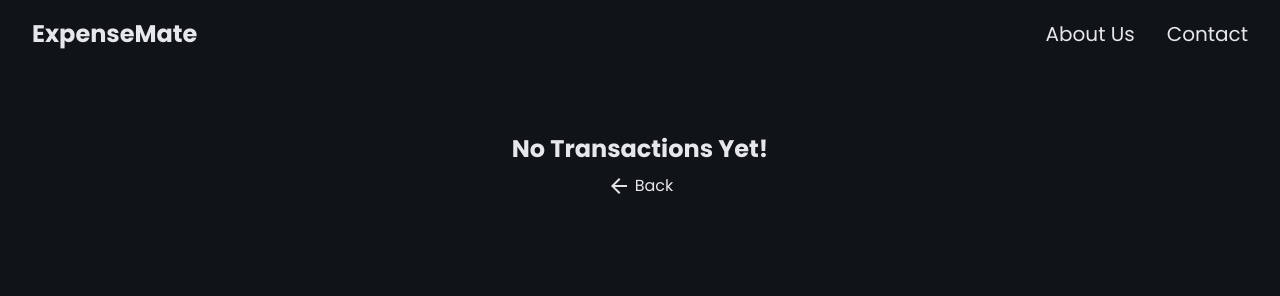
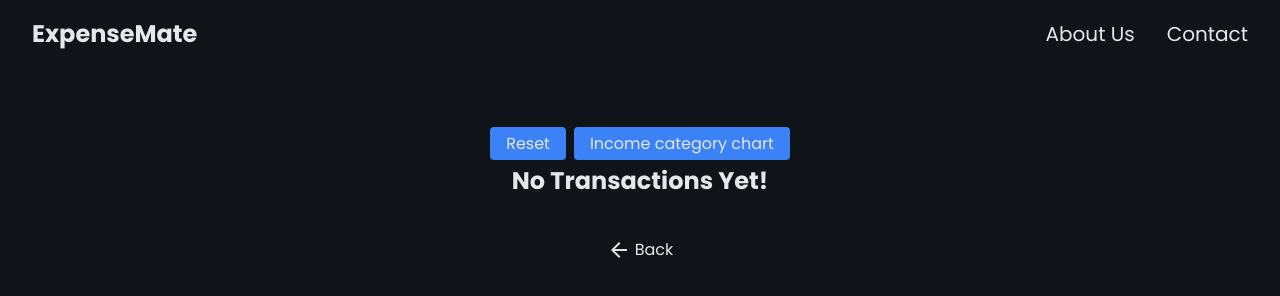
Before and after one commit to swapnasahoo/expense-tracker, a plain HTML site: page chart.html in a window 1280 px wide. Drawn offline with nearby package versions, Linux system fonts and the light colour scheme; a web font is replaced by a local one.

Commit message:
Added pie-chart to display all the income-category transaction(like salary, freelance etc)

```diff
--- a/chart.html
+++ b/chart.html
@@ -61,8 +61,13 @@
       </div>
     </main>
 
+    <div class="filter-div">
+      <button class="chart-reset-btn">Reset</button>
+      <button class="income-category-btn">Income category chart</button>
+    </div>
     <section class="summary">
       <canvas class="pie-chart"></canvas>
+      <canvas class="income-pie-chart"></canvas>
       <a href="index.html" class="back-btn">
         <svg
           xmlns="http://www.w3.org/2000/svg"
--- a/scripts/chart.js
+++ b/scripts/chart.js
@@ -1,4 +1,5 @@
 const pieChart = document.querySelector('.pie-chart');
+const incomePieChart = document.querySelector('.income-pie-chart');
 
 let income = 0;
 let expense = 0;
@@ -60,3 +61,135 @@ if (income === 0 && expense === 0) {
     },
   });
 }
+
+// CODE TO GENERATE INCOME CATEGORY PIE CHART
+let salary = 0;
+let freelance = 0;
+let business = 0;
+let investments = 0;
+let gift = 0;
+let refund = 0;
+let interest = 0;
+let rentalIncome = 0;
+let bonus = 0;
+let others = 0;
+
+transactionList
+  .filter((t) => t.category === 'salary')
+  .forEach((t) => {
+    salary += Number(t.amount);
+  });
+
+transactionList
+  .filter((t) => t.category === 'freelance')
+  .forEach((t) => {
+    freelance += Number(t.amount);
+  });
+
+transactionList
+  .filter((t) => t.category === 'business')
+  .forEach((t) => {
+    business += Number(t.amount);
+  });
+
+transactionList
+  .filter((t) => t.category === 'investments')
+  .forEach((t) => {
+    investments += Number(t.amount);
+  });
+
+transactionList
+  .filter((t) => t.category === 'gift')
+  .forEach((t) => {
+    gift += Number(t.amount);
+  });
+
+transactionList
+  .filter((t) => t.category === 'refund')
+  .forEach((t) => {
+    refund += Number(t.amount);
+  });
+
+transactionList
+  .filter((t) => t.category === 'interest')
+  .forEach((t) => {
+    interest += Number(t.amount);
+  });
+
+transactionList
+  .filter((t) => t.category === 'rental-income')
+  .forEach((t) => {
+    rentalIncome += Number(t.amount);
+  });
+
+transactionList
+  .filter((t) => t.category === 'bonus')
+  .forEach((t) => {
+    bonus += Number(t.amount);
+  });
+
+transactionList
+  .filter((t) => t.category === 'others')
+  .forEach((t) => {
+    others += Number(t.amount);
+  });
+
+// PIE CHART
+new Chart(incomePieChart, {
+  type: 'pie',
+  data: {
+    labels: [
+      'Salary',
+      'Freelance',
+      'Business',
+      'Investments',
+      'Gift',
+      'Refund',
+      'Interest',
+      'Rental Income',
+      'Bonus',
+      'Others',
+    ],
+    datasets: [
+      {
+        label: 'Income',
+        data: [
+          salary,
+          freelance,
+          business,
+          investments,
+          gift,
+          refund,
+          interest,
+          rentalIncome,
+          bonus,
+          others,
+        ],
+      },
+    ],
+  },
+  options: {
+    responsive: false,
+    maintainAspectRatio: true,
+    plugins: {
+      legend: {
+        position: 'bottom',
+        labels: {
+          color: '#d3d3d3ff',
+        },
+      },
+    },
+  },
+});
+
+// TO RESET PIE CHART
+document.querySelector('.chart-reset-btn').addEventListener('click', () => {
+  document.querySelector('.pie-chart').style.display = 'block';
+  document.querySelector('.income-pie-chart').classList.remove('active');
+});
+
+// TO SHOW INCOME CATEGORY
+document.querySelector('.income-category-btn').addEventListener('click', () => {
+  document.querySelector('.pie-chart').style.display = 'none';
+  document.querySelector('.income-pie-chart').classList.add('active');
+});
--- a/styles/chart.css
+++ b/styles/chart.css
@@ -1,5 +1,33 @@
+.filter-div {
+  margin-top: 60px;
+  width: 100vw;
+  display: flex;
+  align-items: center;
+  justify-content: center;
+  gap: 8px;
+}
+
+.income-category-btn,
+.chart-reset-btn {
+  padding: 4px 16px;
+  background-color: var(--cta-bg);
+  color: var(--cta-color-text);
+  font-size: 16px;
+  font-family: 'Poppins', Arial, Helvetica, sans-serif;
+  border: none;
+  cursor: pointer;
+  pointer-events: all;
+  border-radius: 4px;
+  box-shadow: var(--cta-shaow);
+  transition: 300ms all ease;
+}
+
+.income-category-btn:hover {
+  background-color: var(--cta-bg-hover);
+}
+
 .summary {
-  padding: 4em;
+  padding: 0.2em;
   display: flex;
   justify-content: center;
   position: relative;
@@ -10,7 +38,7 @@
   align-items: center;
   gap: 4px;
   position: absolute;
-  bottom: 0;
+  bottom: -32px;
   cursor: pointer;
   text-decoration: none;
   color: var(--color-text);
@@ -20,6 +48,19 @@
   height: 400px;
   width: 400px;
   cursor: pointer;
+  margin-top: 50px;
+}
+
+.income-pie-chart {
+  height: 400px;
+  width: 400px;
+  cursor: pointer;
+  margin-top: 50px;
+  display: none !important;
+}
+
+.income-pie-chart.active {
+  display: block !important;
 }
 
 @media (max-width: 588px) {
```
